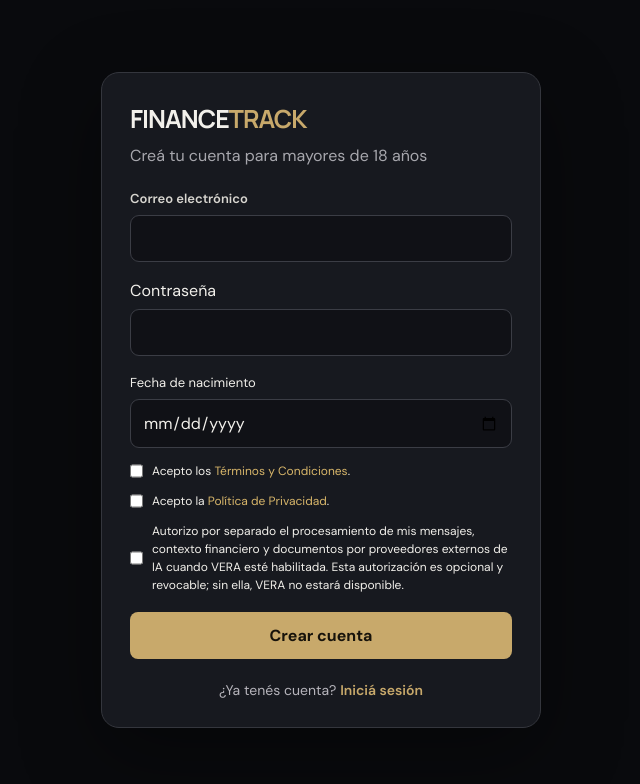
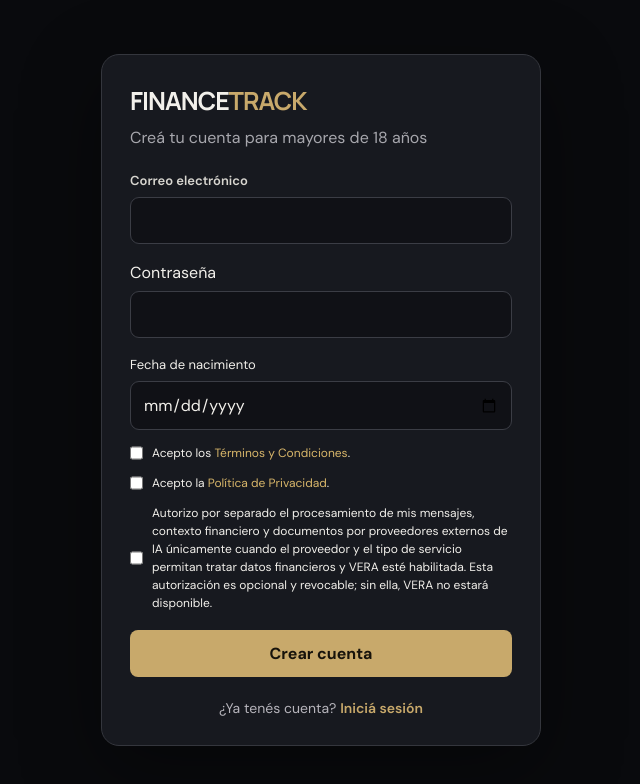
Before and after one commit to 9fwkhmmnr2-dev/balance-ai, a Next.js app: page /login in a window 1280 px wide. Both pictures are taken after a click on the button "Registrate". Shown: the top 784 px of the page, without its empty margins (319-959 px from the left). Built offline with nearby package versions, Linux system fonts and the light colour scheme.

Commit message:
Clarify restrictions for sensitive financial data sent to AI providers

```diff
--- a/app/login/page.tsx
+++ b/app/login/page.tsx
@@ -108,7 +108,7 @@ export default function LoginPage() {
           <div style={{ display: "grid", gap: 12, marginBottom: 18 }}>
             <label style={{ display: "flex", gap: 9, fontSize: 12, lineHeight: 1.5 }}><input type="checkbox" required checked={acceptedTerms} onChange={e => setAcceptedTerms(e.target.checked)} /> <span>Acepto los <Link href="/terminos" target="_blank" style={{ color: "#D8B66A" }}>Términos y Condiciones</Link>.</span></label>
             <label style={{ display: "flex", gap: 9, fontSize: 12, lineHeight: 1.5 }}><input type="checkbox" required checked={acceptedPrivacy} onChange={e => setAcceptedPrivacy(e.target.checked)} /> <span>Acepto la <Link href="/privacidad" target="_blank" style={{ color: "#D8B66A" }}>Política de Privacidad</Link>.</span></label>
-            <label style={{ display: "flex", gap: 9, fontSize: 12, lineHeight: 1.5 }}><input type="checkbox" checked={aiDataConsent} onChange={e => setAiDataConsent(e.target.checked)} /> <span>Autorizo por separado el procesamiento de mis mensajes, contexto financiero y documentos por proveedores externos de IA cuando VERA esté habilitada. Esta autorización es opcional y revocable; sin ella, VERA no estará disponible.</span></label>
+            <label style={{ display: "flex", gap: 9, fontSize: 12, lineHeight: 1.5 }}><input type="checkbox" checked={aiDataConsent} onChange={e => setAiDataConsent(e.target.checked)} /> <span>Autorizo por separado el procesamiento de mis mensajes, contexto financiero y documentos por proveedores externos de IA únicamente cuando el proveedor y el tipo de servicio permitan tratar datos financieros y VERA esté habilitada. Esta autorización es opcional y revocable; sin ella, VERA no estará disponible.</span></label>
           </div>
         </>}
 
```
